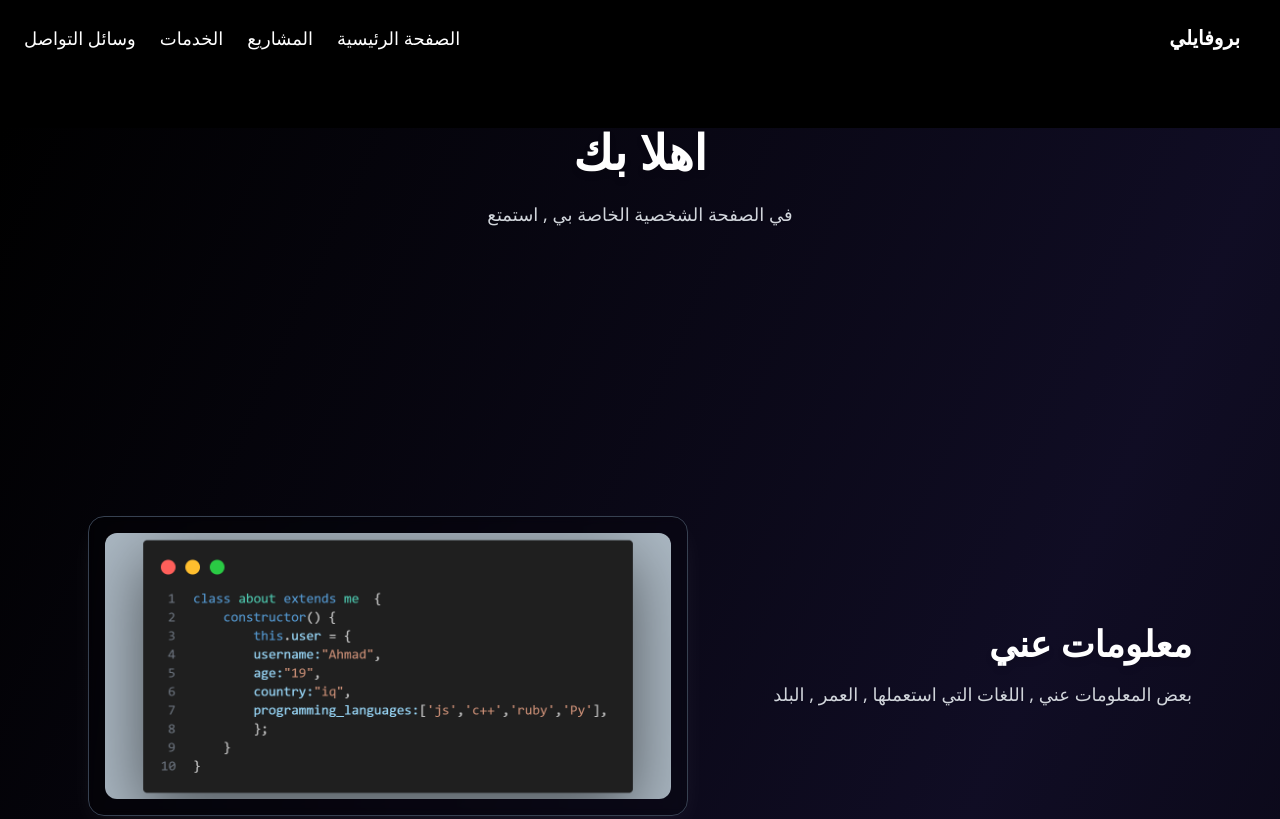
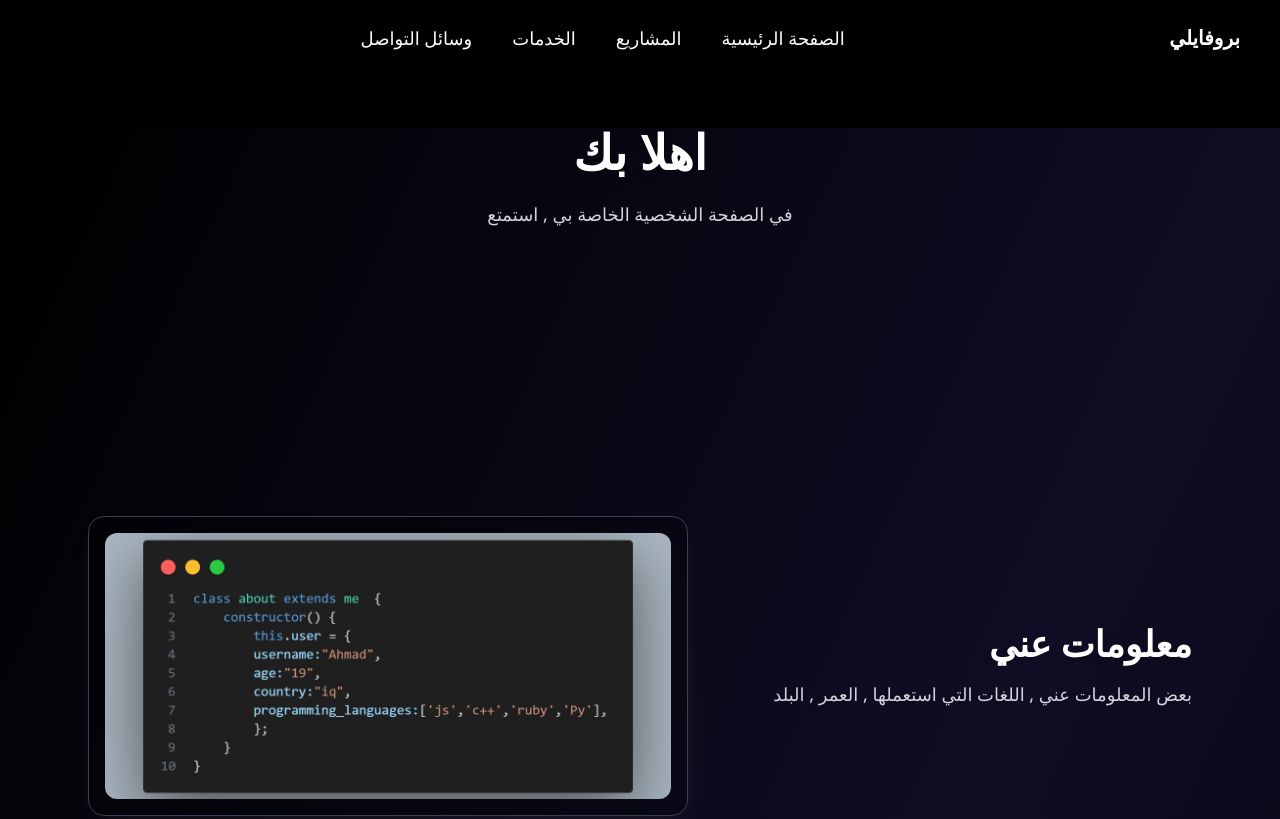
Before and after one commit to tomato186/tomato186, a plain HTML site: page index.html in a window 1280 px wide. Shown: the top 819 px of the page. Drawn offline with nearby package versions, Linux system fonts and the light colour scheme.

Commit message:
Add files via upload

```diff
--- a/index.html
+++ b/index.html
@@ -9,18 +9,21 @@
   </head>
   <body class="bg-black relative text-white">
     <div class="absolute inset-0 bg-gradient-to-br from-black via-[#14102d] to-black opacity-80 -z-10"></div>
-
-    <header id="navbar" class="fixed top-0 w-full z-50 backdrop-blur-md bg-black/30 transition-all duration-300">
-  <nav class="relative max-w-7xl mx-auto px-6 py-6 flex flex-col md:flex-row items-center justify-between">
+<header id="navbar" class="fixed top-0 w-full z-50 backdrop-blur-md bg-black/30 transition-all duration-300">
+  <nav class="relative max-w-7xl mx-auto px-6 py-6 flex flex-col md:flex-row items-center pl-10">
     <h1 class="text-xl font-bold text-white mb-4 md:mb-0 md:mr-4">بروفايلي</h1>
-    <ul class="flex flex-wrap justify-center md:justify-center space-x-reverse space-x-6 text-base md:text-lg text-white">
-      <li><a href="#" class="hover:text-purple-400">الصفحة الرئيسية</a></li>
-      <li><a href="#" class="hover:text-purple-400">المشاريع</a></li>
-      <li><a href="#" class="hover:text-purple-400">الخدمات</a></li>
-      <li><a href="#" class="hover:text-purple-400">وسائل التواصل</a></li>
-    </ul>
+    <div class="flex-grow">
+      <ul class="flex justify-center text-base md:text-lg text-white">
+        <li class="mr-1"><a href="#" class="hover:text-purple-400">الصفحة الرئيسية</a></li>
+        <li class="mr-10"><a href="#" class="hover:text-purple-400">المشاريع</a></li>
+        <li class="mr-10"><a href="#" class="hover:text-purple-400">الخدمات</a></li>
+        <li class="mr-10"><a href="#" class="hover:text-purple-400">وسائل التواصل</a></li>
+      </ul>
+    </div>
   </nav>
 </header>
+
+
 
 
 
```
